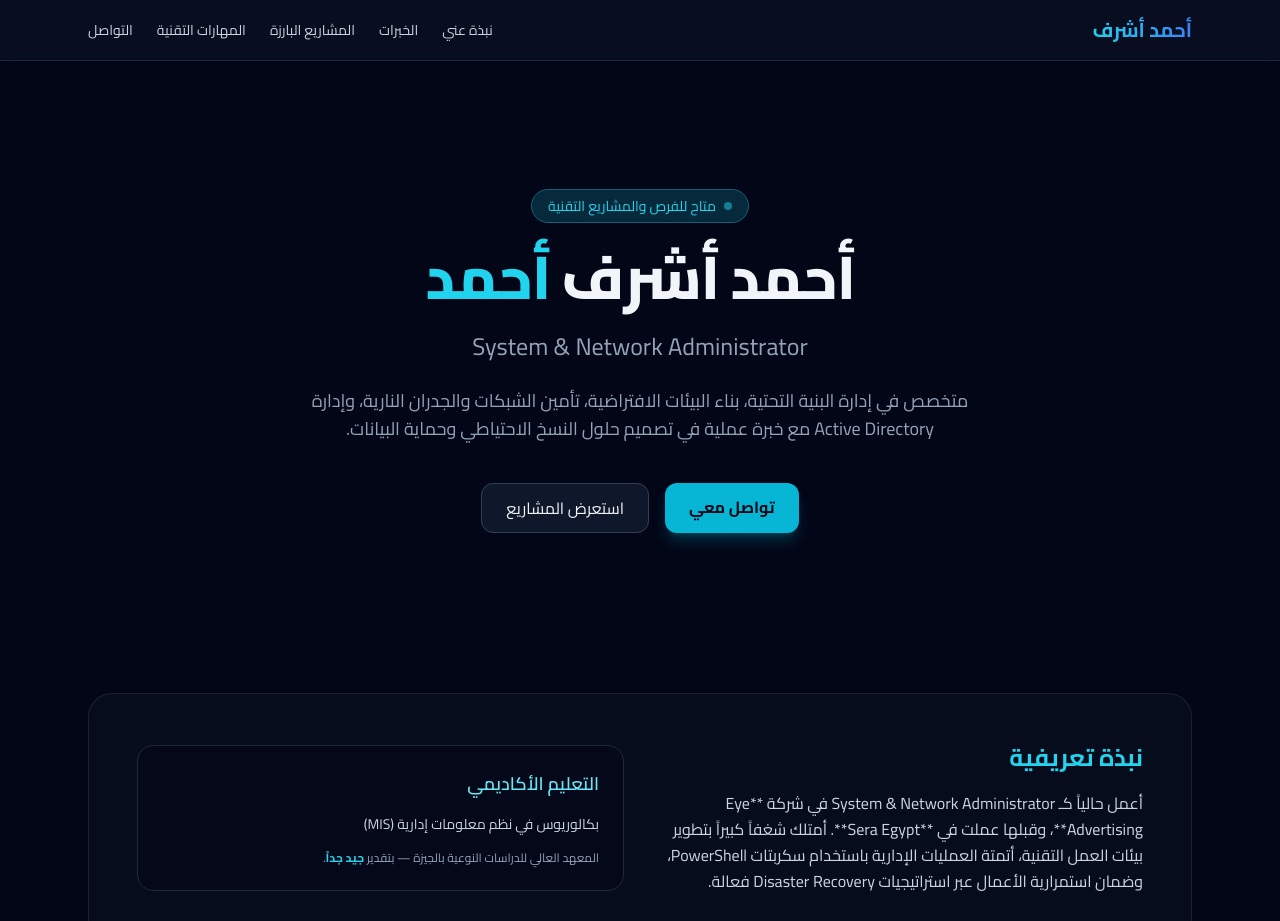
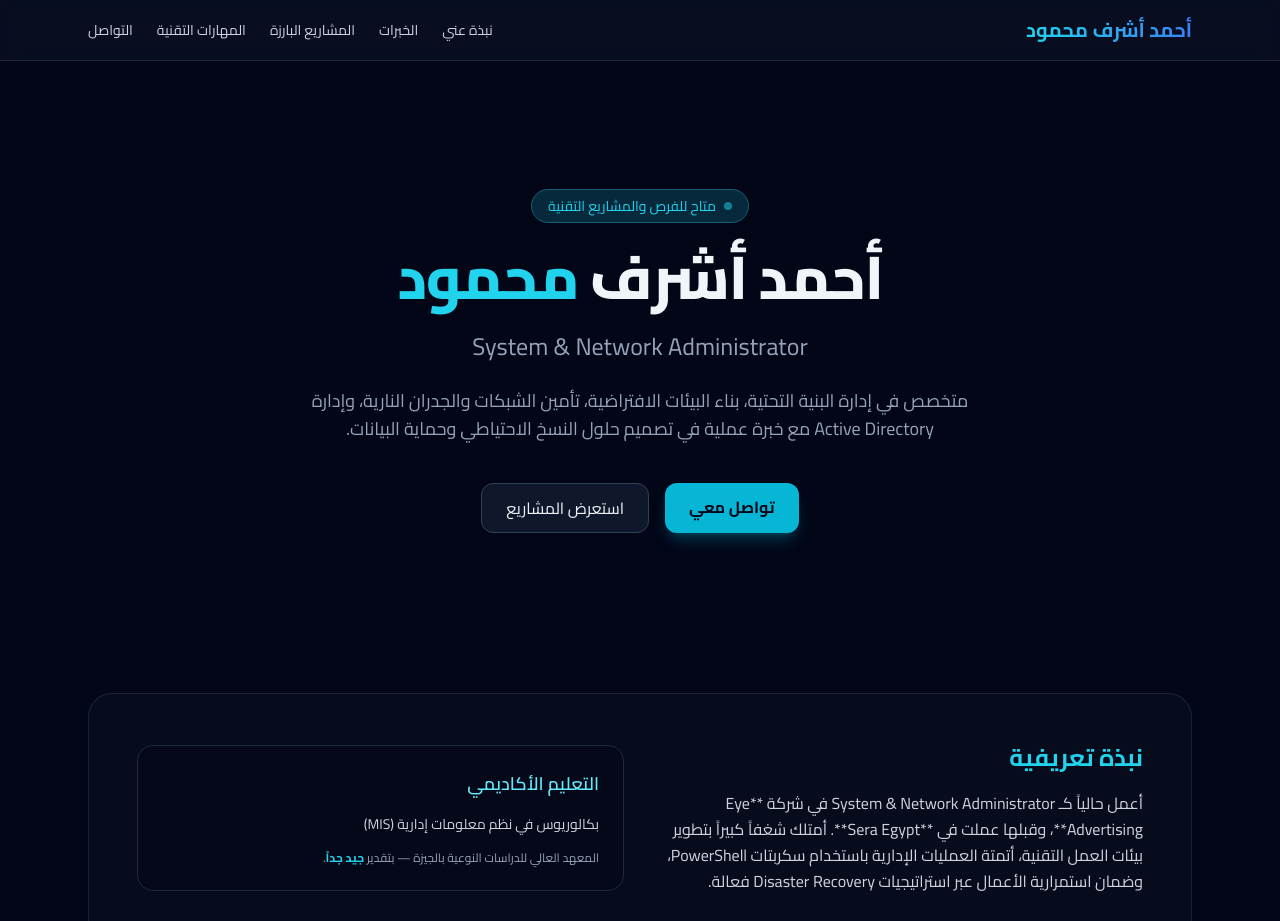
Before and after one commit to AhmedAshraf08/Ahmedashraf.github.io, a plain HTML site: page index.html in a window 1280 px wide. Shown: the top 921 px of the page. Drawn offline with nearby package versions, Linux system fonts and the light colour scheme.

Commit message:
Update index.html

```diff
--- a/index.html
+++ b/index.html
@@ -1,10 +1,9 @@
-
 <!DOCTYPE html>
 <html lang="ar" dir="rtl">
 <head>
     <meta charset="UTF-8">
     <meta name="viewport" content="width=device-width, initial-scale=1.0">
-    <title>أحمد أشرف | مس مسؤول نظم وشبكات</title>
+    <title>أحمد أشرف محمود | System & Network Administrator</title>
     <!-- Tailwind CSS CDN -->
     <script src="https://cdn.tailwindcss.com"></script>
     <link href="https://fonts.googleapis.com/css2?family=Cairo:wght@300;400;600;700;800&display=swap" rel="stylesheet">
@@ -18,7 +17,7 @@
     <header class="relative overflow-hidden border-b border-slate-800 bg-slate-900/50 backdrop-blur-md sticky top-0 z-50">
         <div class="max-w-6xl mx-auto px-6 py-4 flex justify-between items-center">
             <h1 class="text-xl font-bold bg-gradient-to-r from-cyan-400 to-blue-500 bg-clip-text text-transparent">
-                أحمد أشرف
+                أحمد أشرف محمود
             </h1>
             <nav class="hidden md:flex gap-6 text-sm text-slate-300">
                 <a href="#about" class="hover:text-cyan-400 transition">نبذة عني</a>
@@ -39,7 +38,7 @@
                 متاح للفرص والمشاريع التقنية
             </div>
             <h2 class="text-4xl md:text-6xl font-extrabold tracking-tight">
-                أحمد أشرف <span class="text-cyan-400">أحمد</span>
+                أحمد أشرف <span class="text-cyan-400">محمود</span>
             </h2>
             <p class="text-xl md:text-2xl text-slate-400 font-medium">
                 System & Network Administrator
@@ -226,7 +225,7 @@
             <p class="text-slate-400 max-w-xl mx-auto">
                 إذا كنت ترغب في مناقشة فرص تعاون، استشارة تقنية، أو استعراض الخبرات بالتفصيل، يسعدني تواصلك معي عبر قنوات الاتصال أدناه:
             </p>
-            <div class="flex justify-center gap-6 pt-4">
+             <div class="flex justify-center gap-6 pt-4">
                 <a href="mailto:ahmedashrafua7@gmial.com" class="px-6 py-3 rounded-xl bg-slate-900 border border-slate-700 hover:border-cyan-500 transition text-sm font-medium">
                     البريد الإلكتروني
                 </a>
@@ -243,7 +242,7 @@
 
     <!-- Footer -->
     <footer class="border-t border-slate-900 bg-slate-950 py-8 text-center text-xs text-slate-500">
-        <p>© 2026 أحمد أشرف. جميع الحقوق محفوظة.</p>
+        <p>© 2026 أحمد أشرف محمود. جميع الحقوق محفوظة.</p>
     </footer>
 
 </body>
```
